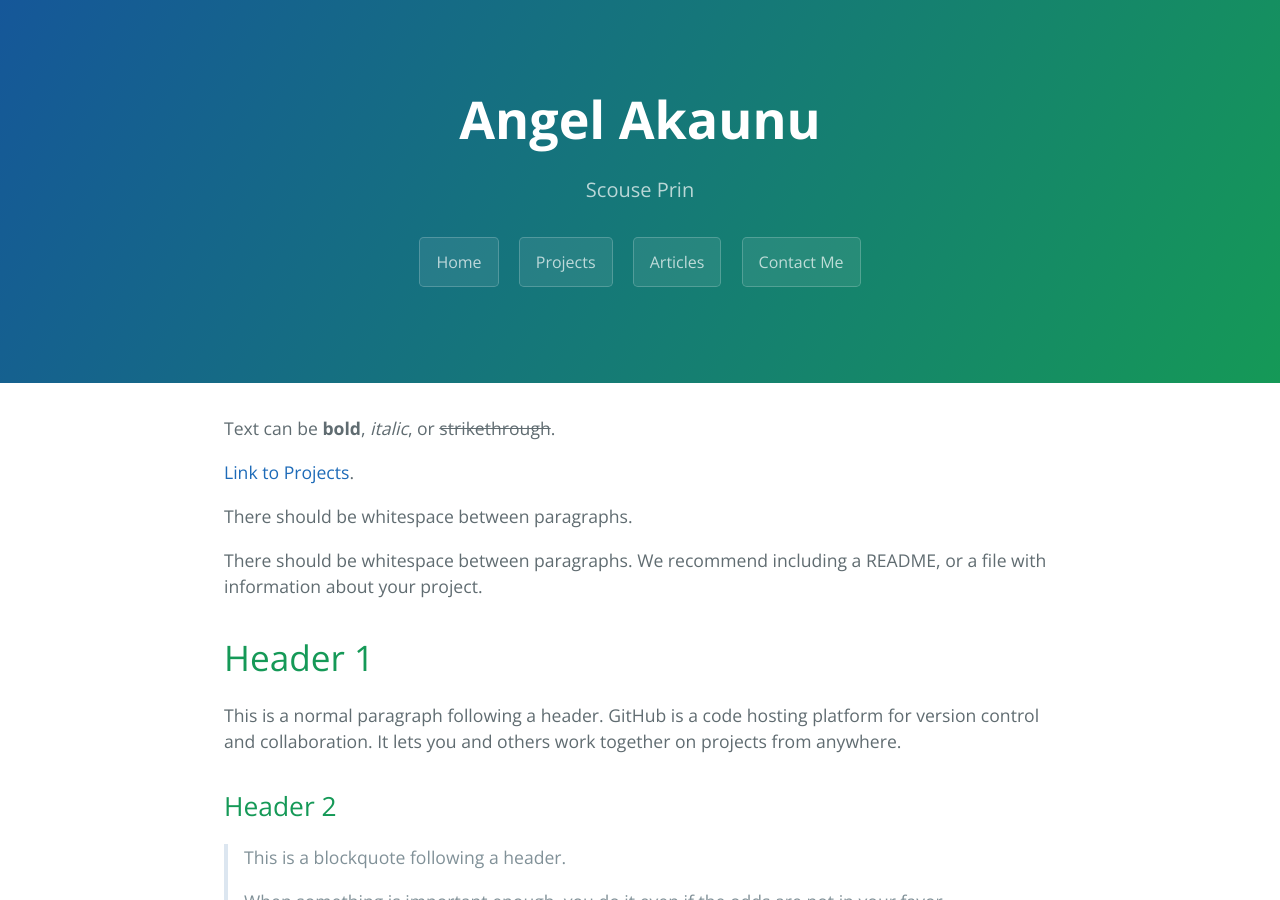
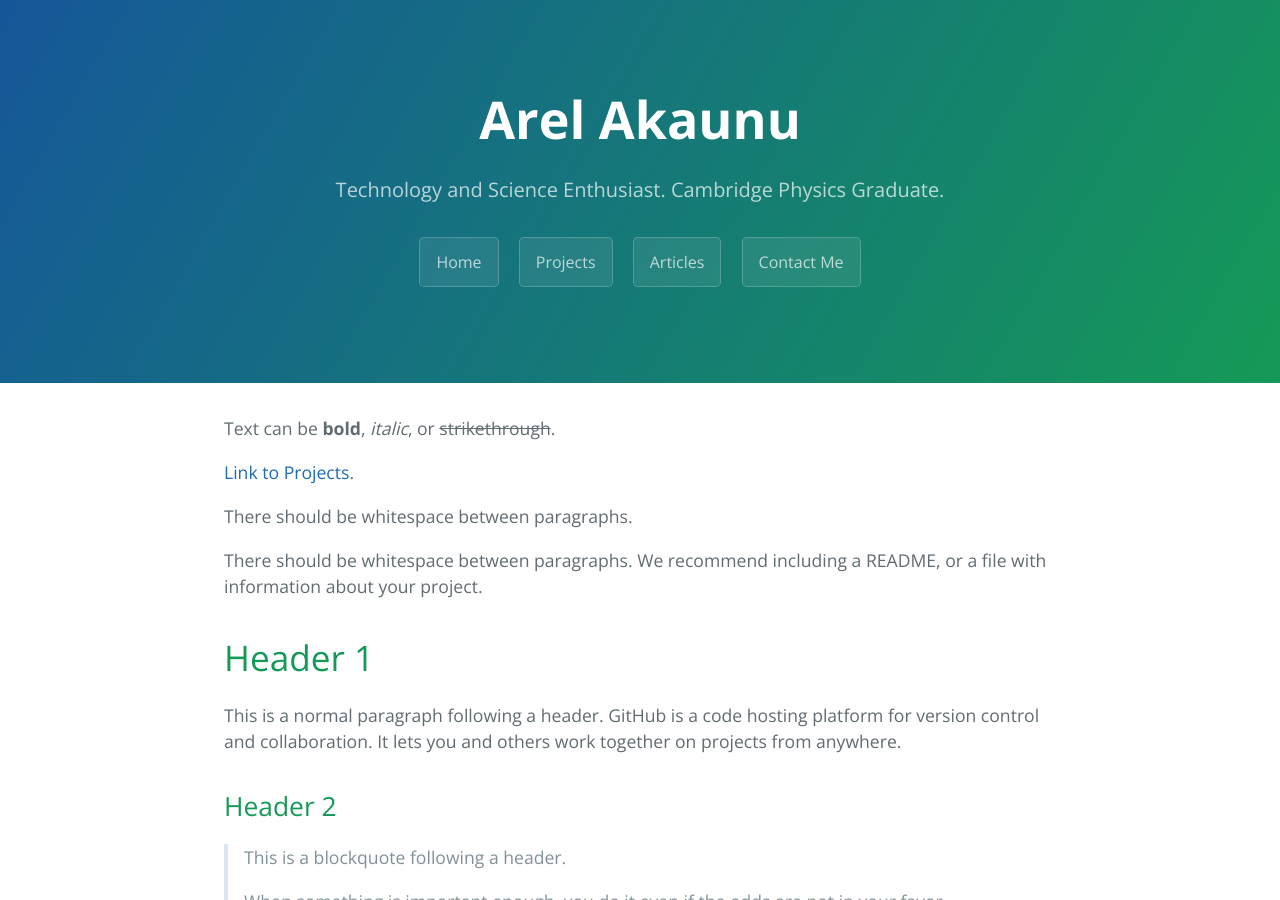
Before and after one commit to arelakaunu/arelakaunu.github.io, a Jekyll site: the page built from index.md, in a window 1280 px wide and 900 px high. Built offline with Jekyll 4.4.1, drawn with Linux system fonts in a browser that asks for light colours.

Commit message:
Update _config.yml

```diff
--- a/_config.yml
+++ b/_config.yml
@@ -1,7 +1,7 @@
 remote_theme: pages-themes/cayman@v0.2.0
 plugins:
 - jekyll-remote-theme # add this line to the plugins list if you already have one
-title: Angel Akaunu
-description: Scouse Prin
+title: Arel Akaunu
+description: Technology and Science Enthusiast. Cambridge Physics Graduate.
 show_downloads: true
 google_analytics: G-CVW4711Y3G
```
